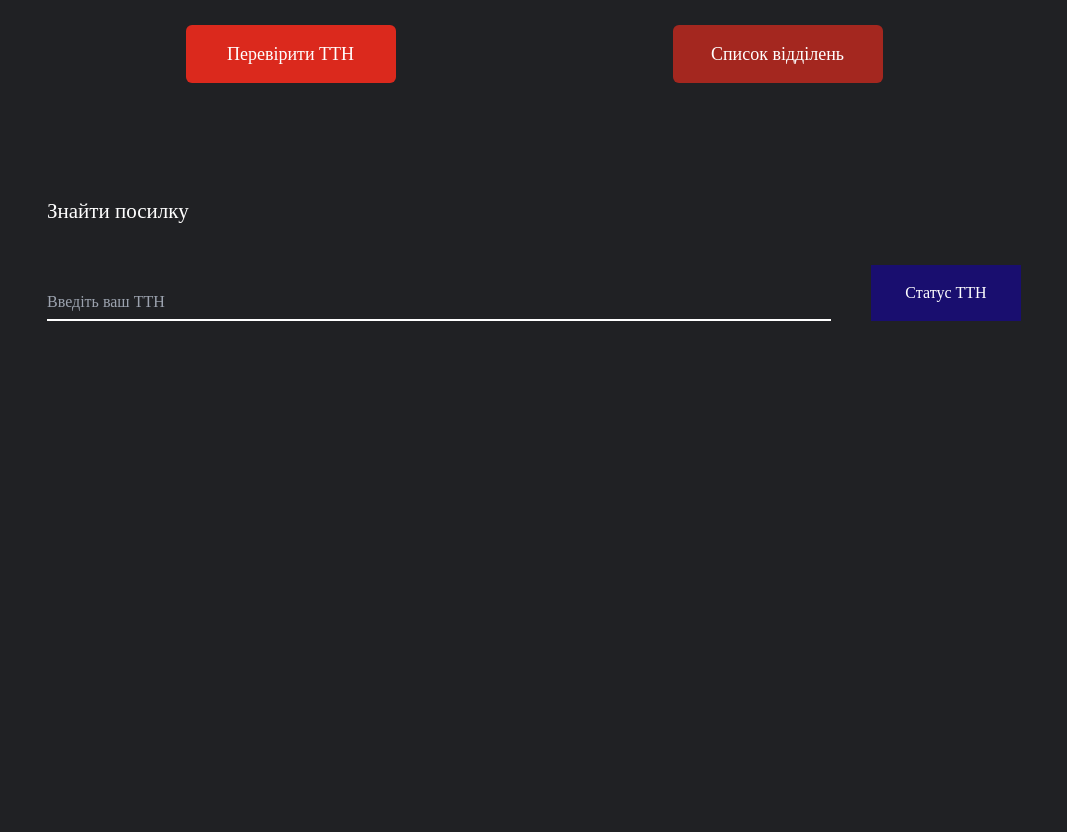
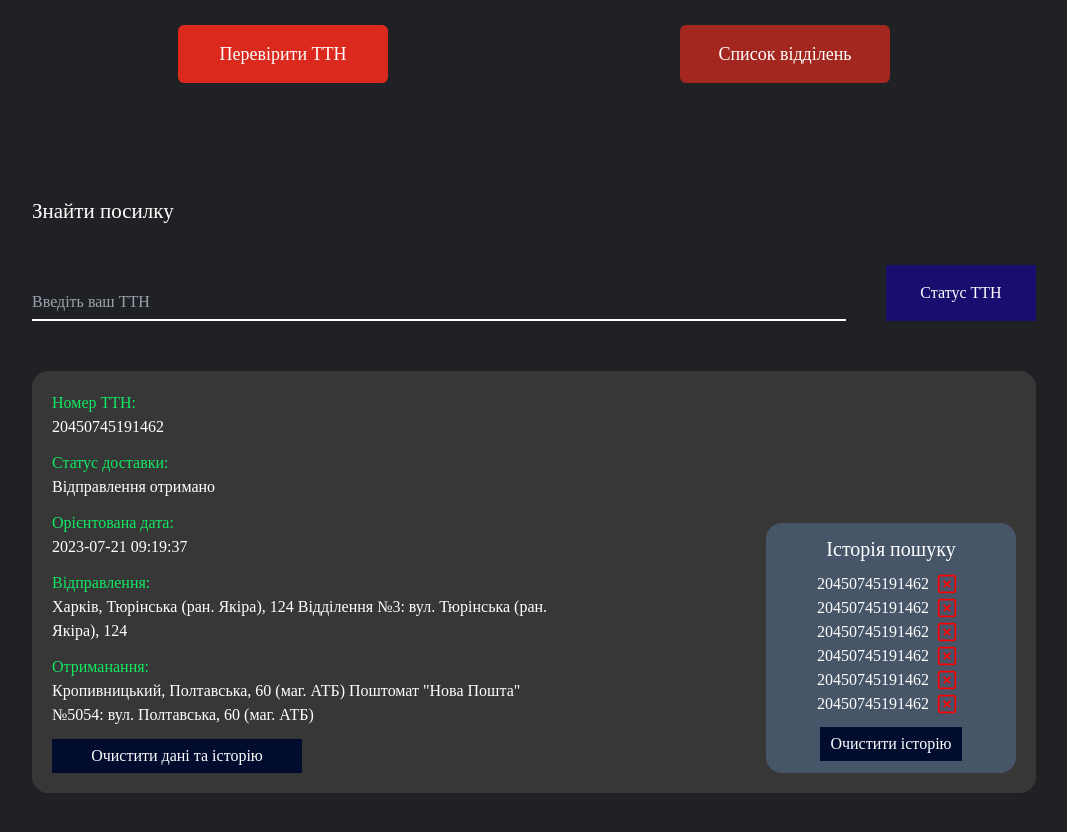
Before and after one commit to bambuuk/nova-poshta-tracking, a JavaScript app: page / in a window 1280 px wide. Shown: the top 832 px of the page, without its empty margins (106-1173 px from the left). Before the commit the page ends 800 px from the top, so only its background shows below. Built offline with nearby package versions, Linux system fonts and the light colour scheme; the HTML template or start-up script is replaced by a standard one.

Commit message:
created stucture about order information

```diff
--- a/package.json
+++ b/package.json
@@ -10,6 +10,7 @@
     "axios": "^1.4.0",
     "react": "^18.2.0",
     "react-dom": "^18.2.0",
+    "react-icons": "^4.10.1",
     "react-redux": "^8.1.2",
     "react-router-dom": "^6.15.0",
     "react-scripts": "5.0.1",
--- /dev/null
+++ b/src/components/OrdersInfo.js
@@ -0,0 +1,98 @@
+import { CgCloseR } from 'react-icons/cg';
+
+const OrdersInfo = () => {
+  return (
+    <div className="mt-[50px]">
+      <div className="w-full p-[20px] min-h-[250px] rounded-2xl flex flex-row bg-[#373737]">
+        <div className="flex-auto">
+          <div className="flex flex-col max-w-[500px]">
+            <p className="text-white text-base mb-3">
+              <span className="text-[#11e962] mb-[5px]">Номер ТТН:</span>
+              <br />
+              20450745191462
+            </p>
+
+            <p className="text-white text-base mb-3">
+              <span className="text-[#11e962] mb-[5px]">Статус доставки:</span>
+              <br />
+              Відправлення отримано
+            </p>
+
+            <p className="text-white text-base mb-3">
+              <span className="text-[#11e962] mb-[5px]">Орієнтована дата:</span>
+              <br />
+              2023-07-21 09:19:37
+            </p>
+
+            <p className="text-white text-base mb-3">
+              <span className="text-[#11e962] mb-[5px]">Відправлення:</span>
+              <br />
+              Харків, Тюрінська (ран. Якіра), 124 Відділення №3: вул. Тюрінська
+              (ран. Якіра), 124
+            </p>
+
+            <p className="text-white text-base mb-3">
+              <span className="text-[#11e962] mb-[5px]">Отриманання:</span>
+              <br />
+              Кропивницький, Полтавська, 60 (маг. АТБ) Поштомат "Нова Пошта"
+              №5054: вул. Полтавська, 60 (маг. АТБ)
+            </p>
+            <button className="bg-[#020c2f] text-white font-medium py-[5px] px-[10px] w-auto max-w-[250px] hover:bg-[#454dc0] active:scale-[0.9] transition-all">Очистити дані та історію</button>
+          </div>
+        </div>
+        <div className="w-[250px] h-[250px] bg-[#475569] self-end rounded-2xl py-3 px-2 flex flex-col items-center">
+          <h3 className="text-white text-xl">Історія пошуку</h3>
+          <div className="flex flex-col items-center my-[9px] overflow-y-auto flex-auto">
+            <div className="flex items-center">
+              <span className="text-white cursor-pointer hover:text-[#11e962] transition-colors">20450745191462</span>
+              <CgCloseR size={20} color={'red'} className="cursor-pointer mx-2" />
+            </div>
+            <div className="flex items-center">
+              <span className="text-white cursor-pointer hover:text-[#11e962] transition-colors">20450745191462</span>
+              <CgCloseR size={20} color={'red'} className="cursor-pointer mx-2" />
+            </div>
+            <div className="flex items-center">
+              <span className="text-white cursor-pointer hover:text-[#11e962] transition-colors">20450745191462</span>
+              <CgCloseR size={20} color={'red'} className="cursor-pointer mx-2" />
+            </div>
+            <div className="flex items-center">
+              <span className="text-white cursor-pointer hover:text-[#11e962] transition-colors">20450745191462</span>
+              <CgCloseR size={20} color={'red'} className="cursor-pointer mx-2" />
+            </div>
+            <div className="flex items-center">
+              <span className="text-white cursor-pointer hover:text-[#11e962] transition-colors">20450745191462</span>
+              <CgCloseR size={20} color={'red'} className="cursor-pointer mx-2" />
+            </div>
+            <div className="flex items-center">
+              <span className="text-white cursor-pointer hover:text-[#11e962] transition-colors">20450745191462</span>
+              <CgCloseR size={20} color={'red'} className="cursor-pointer mx-2" />
+            </div>
+            <div className="flex items-center">
+              <span className="text-white cursor-pointer hover:text-[#11e962] transition-colors">20450745191462</span>
+              <CgCloseR size={20} color={'red'} className="cursor-pointer mx-2" />
+            </div>
+            <div className="flex items-center">
+              <span className="text-white cursor-pointer hover:text-[#11e962] transition-colors">20450745191462</span>
+              <CgCloseR size={20} color={'red'} className="cursor-pointer mx-2" />
+            </div>
+            <div className="flex items-center">
+              <span className="text-white cursor-pointer hover:text-[#11e962] transition-colors">20450745191462</span>
+              <CgCloseR size={20} color={'red'} className="cursor-pointer mx-2" />
+            </div>
+            <div className="flex items-center">
+              <span className="text-white cursor-pointer hover:text-[#11e962] transition-colors">20450745191462</span>
+              <CgCloseR size={20} color={'red'} className="cursor-pointer mx-2" />
+            </div>
+            <div className="flex items-center">
+              <span className="text-white cursor-pointer hover:text-[#11e962] transition-colors">20450745191462</span>
+              <CgCloseR size={20} color={'red'} className="cursor-pointer mx-2" />
+            </div>
+          </div>
+          <button className="bg-[#020c2f] text-white font-medium py-[5px] px-[10px] w-auto hover:bg-[#454dc0] active:scale-[0.9] transition-all">Очистити історію</button>
+        </div>
+      </div>
+    </div>
+  );
+};
+
+export default OrdersInfo;
--- a/src/components/OrderSearchPanel.js
+++ b/src/components/OrdersSearchPanel.js
@@ -1,4 +1,4 @@
-const OrderSearchPanel = () => {
+const OrdersSearchPanel = () => {
   return (
     <div>
       <div className="mt-28 flex flex-col">
@@ -10,8 +10,9 @@ const OrderSearchPanel = () => {
             <div className="w-full relative">
               <input
                 type="number"
+                required
                 placeholder="Введіть ваш ТТН"
-                className="w-full bg-transparent border-b-2 border-solid border-white outline-none text-white focus:border-green-500 pb-[5px] pl-[0px] pt-[25px] transition-all placeholder:transition-transform focus:placeholder:transition-transform focus:placeholder:translate-y-[-25px] duration-300 focus:placeholder:text-green-500 "
+                className="w-full bg-transparent border-b-2 border-solid border-white outline-none text-white focus:border-[#11e962] pb-[5px] pl-[0px] pt-[25px] transition-all placeholder:transition-transform focus:placeholder:transition-transform focus:placeholder:translate-y-[-25px] duration-300 focus:placeholder:text-[#11e962] "
               />
             </div>
             <button className="bg-[#190E6F] hover:bg-[#454dc0] min-w-[150px] py-2 text-white font-base font-medium transition-all active:scale-[0.9]">
@@ -24,4 +25,4 @@ const OrderSearchPanel = () => {
   );
 };
 
-export default OrderSearchPanel;
+export default OrdersSearchPanel;
--- a/src/pages/TTNPage.js
+++ b/src/pages/TTNPage.js
@@ -1,10 +1,12 @@
-import OrderSearchPanel from '../components/OrderSearchPanel';
+import OrdersSearchPanel from '../components/OrdersSearchPanel';
+import OrdersInfo from '../components/OrdersInfo';
 
 const TTNPage = () => {
   return (
-    <div>
-      <OrderSearchPanel />
-    </div>
+    <>
+      <OrdersSearchPanel />
+      <OrdersInfo />
+    </>
   )
 }
 
--- a/src/services/Layout.js
+++ b/src/services/Layout.js
@@ -3,7 +3,7 @@ import { Outlet } from "react-router-dom";
 
 const Layout = () => {
   return (
-    <div className="p-[25px] max-w-[1024px] w-full mx-auto">
+    <div className="px-[10px] pt-[25px] pb-[100px] max-w-[1024px] w-full mx-auto">
       <Header />
       <main>
         <Outlet />
```
Also changed, not shown: src/index.css (line endings or trailing spaces), 1 other file (tests, documents, lock files or other folders).
